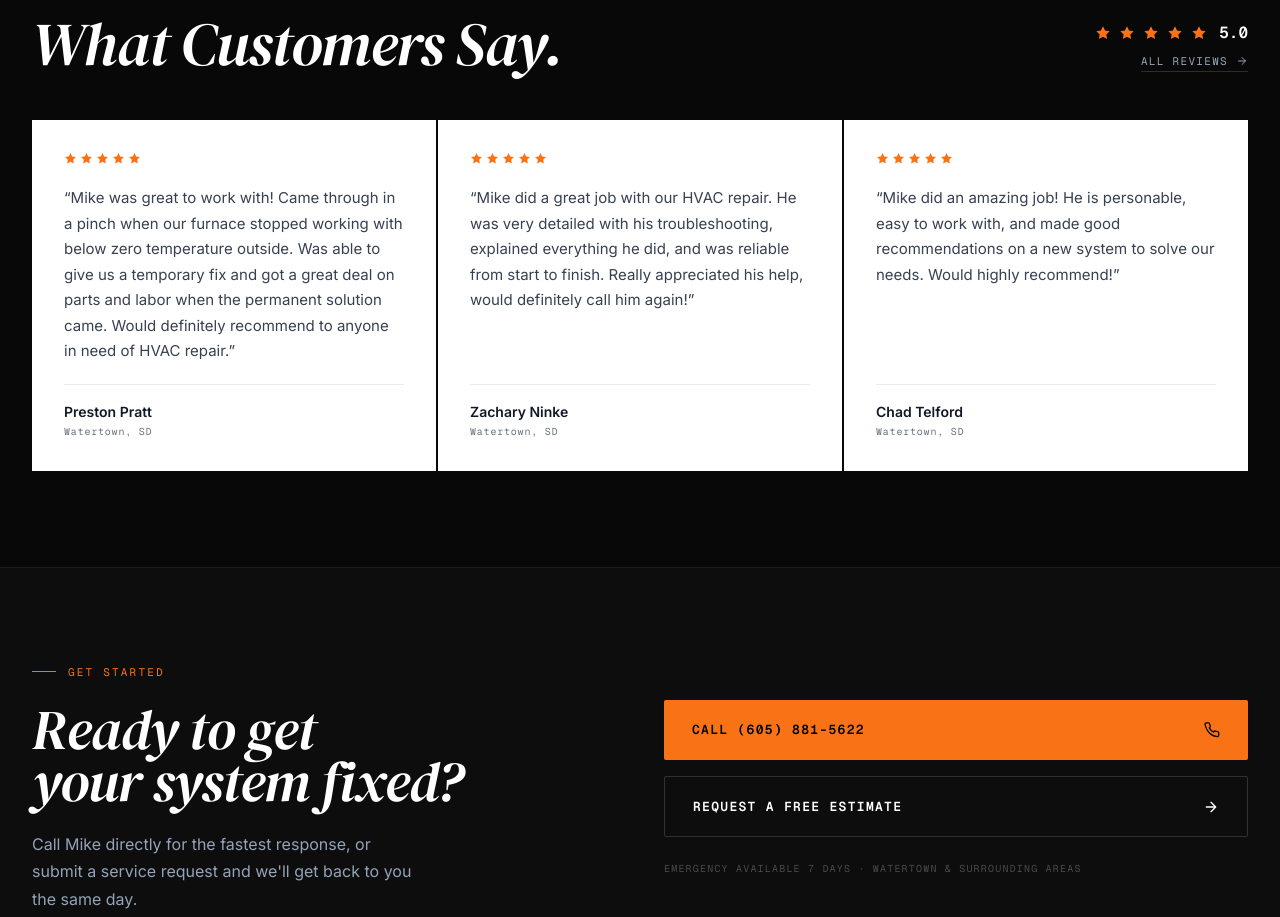
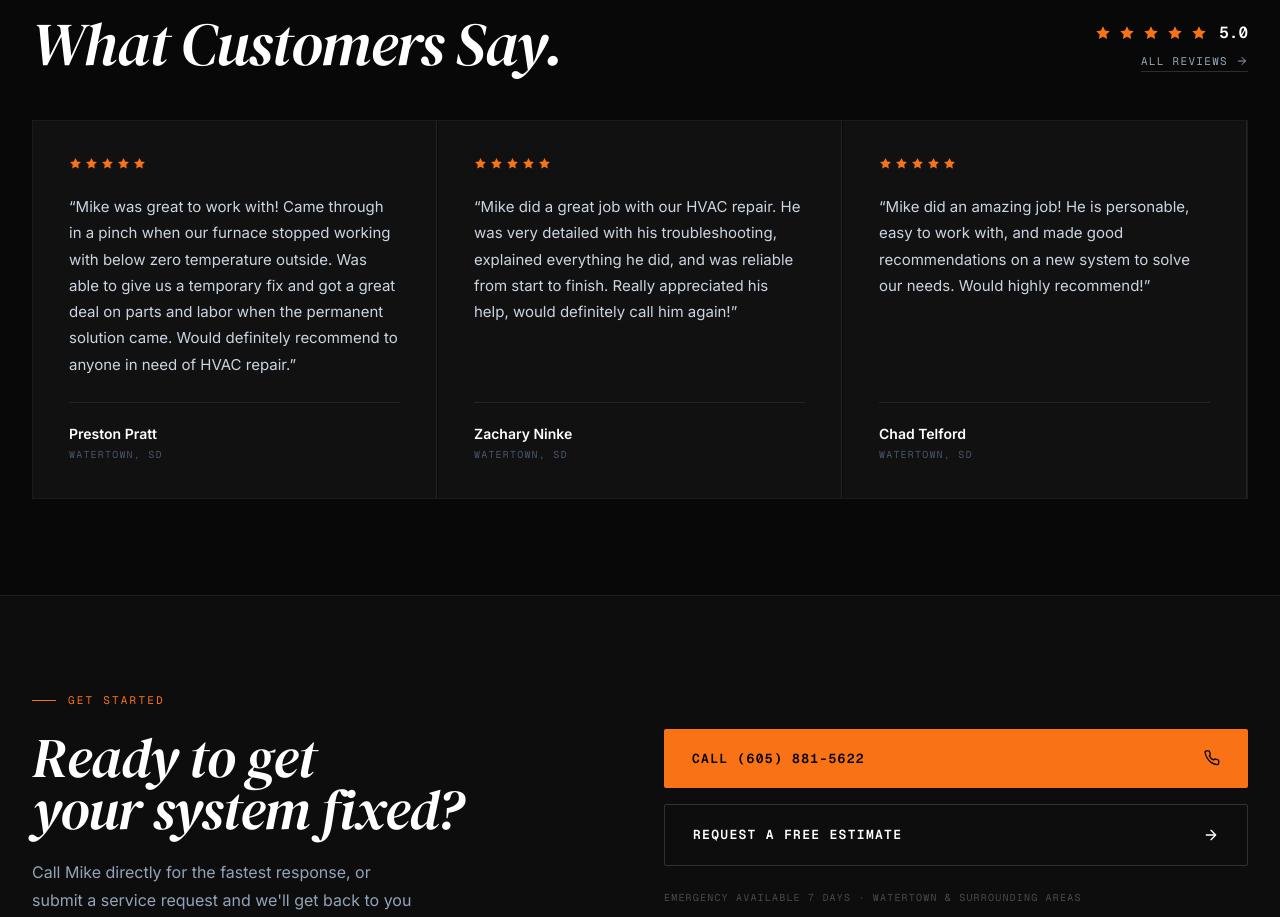
Before and after one commit to steinbros1012/RRR-HVAC, a Next.js app: page / in a window 1280 px wide. Shown: the part 3460-4377 px from the top of the page. Built offline with nearby package versions, Linux system fonts and the light colour scheme.

Commit message:
style: restyle testimonial cards to match dark site theme

```diff
--- a/src/components/ReviewsTeaser.tsx
+++ b/src/components/ReviewsTeaser.tsx
@@ -68,27 +68,28 @@ export default function ReviewsTeaser() {
         </div>
 
         {/* Cards */}
-        <div className="grid md:grid-cols-3" style={{ gap: "2px" }}>
+        <div className="grid md:grid-cols-3" style={{ gap: "1px", border: "1px solid rgba(255,255,255,0.08)" }}>
           {featured.map((r) => (
             <div
               key={r.name}
               style={{
-                background: "#FFFFFF",
-                padding: "2rem",
+                background: "#111111",
+                padding: "2.25rem",
                 display: "flex",
                 flexDirection: "column",
-                gap: "1.25rem",
+                gap: "1.5rem",
+                borderRight: "1px solid rgba(255,255,255,0.08)",
               }}
             >
               <Stars />
-              <p className="font-body" style={{ fontSize: "0.9375rem", color: "#374151", lineHeight: 1.7, flex: 1 }}>
+              <p className="font-body" style={{ fontSize: "0.9375rem", color: "#CBD5E1", lineHeight: 1.75, flex: 1 }}>
                 &ldquo;{r.text}&rdquo;
               </p>
-              <div style={{ borderTop: "1px solid rgba(0,0,0,0.08)", paddingTop: "1rem" }}>
-                <div className="font-body" style={{ fontSize: "0.875rem", fontWeight: 600, color: "#111827", marginBottom: "2px" }}>
+              <div style={{ borderTop: "1px solid rgba(255,255,255,0.08)", paddingTop: "1.25rem" }}>
+                <div className="font-body" style={{ fontSize: "0.875rem", fontWeight: 600, color: "#FFFFFF", marginBottom: "3px" }}>
                   {r.name}
                 </div>
-                <div className="font-mono" style={{ fontSize: "10px", letterSpacing: "0.08em", color: "#6B7280" }}>
+                <div className="font-mono" style={{ fontSize: "10px", letterSpacing: "0.12em", color: "#475569", textTransform: "uppercase" }}>
                   {r.location}
                 </div>
               </div>
```
